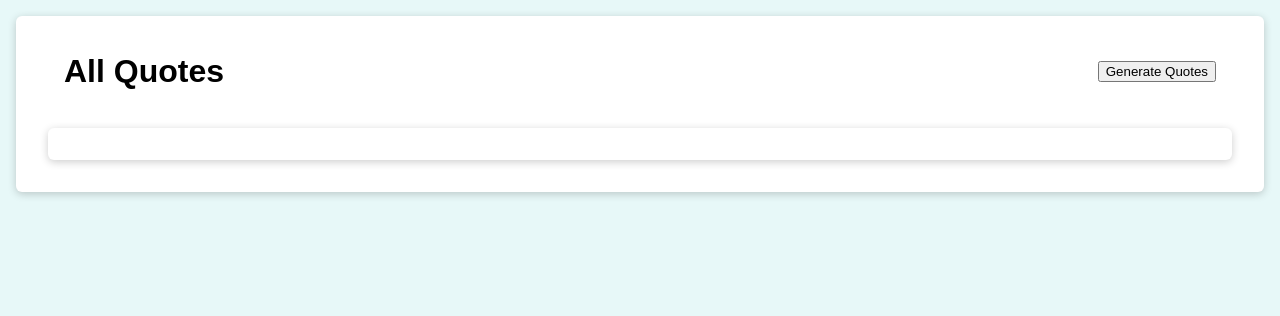
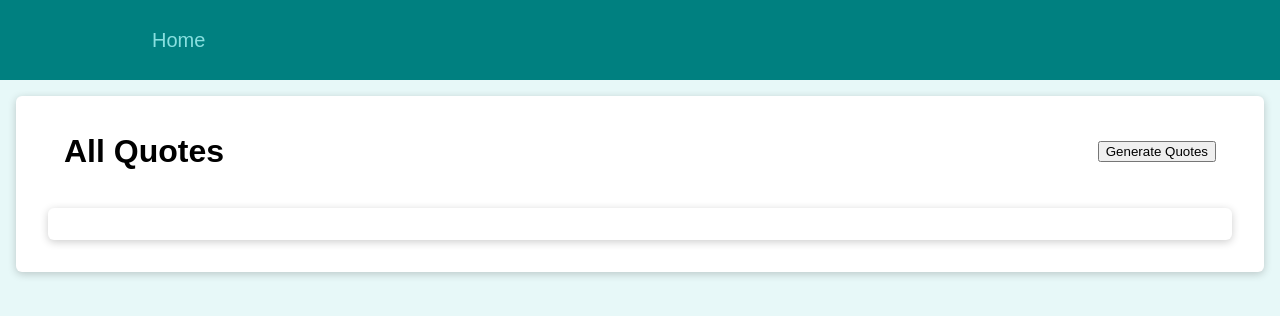
Before and after one commit to James-Beswick/React-Router-Practice, a React (Create React App) app: page /quotes in a window 1280 px wide. Shown: the top 316 px of the page. Built offline with nearby package versions, Linux system fonts and the light colour scheme.

Commit message:
implemented MainNav

```diff
--- a/src/components/layout/MainNavigation.js
+++ b/src/components/layout/MainNavigation.js
@@ -14,3 +14,5 @@ const MainNavigation = () => {
     </header>
   );
 };
+
+export default MainNavigation;
--- a/src/pages/AllQuotes.js
+++ b/src/pages/AllQuotes.js
@@ -1,7 +1,8 @@
-import { useState } from 'react';
+import { Fragment, useState } from 'react';
 import QuoteList from '../components/quotes/QuoteList';
 import Card from '../components/UI/Card';
 import classes from './AllQuotes.module.css';
+import MainNavigation from '../components/layout/MainNavigation';
 
 const dummy = [
   {
@@ -40,6 +41,8 @@ const AllQuotes = () => {
   };
 
   return (
+    <Fragment>
+      <MainNavigation />
       <Card>
         <span className={classes.h1ButtonSpan}>
           <h1>All Quotes</h1>
@@ -47,6 +50,7 @@ const AllQuotes = () => {
         </span>
         <QuoteList quotes={quotes} />
       </Card>
+    </Fragment>
   );
 };
 
```
Also changed, not shown: 1 other file (tests, documents, lock files or other folders). Lines whose indentation alone changed are shown as unchanged.
